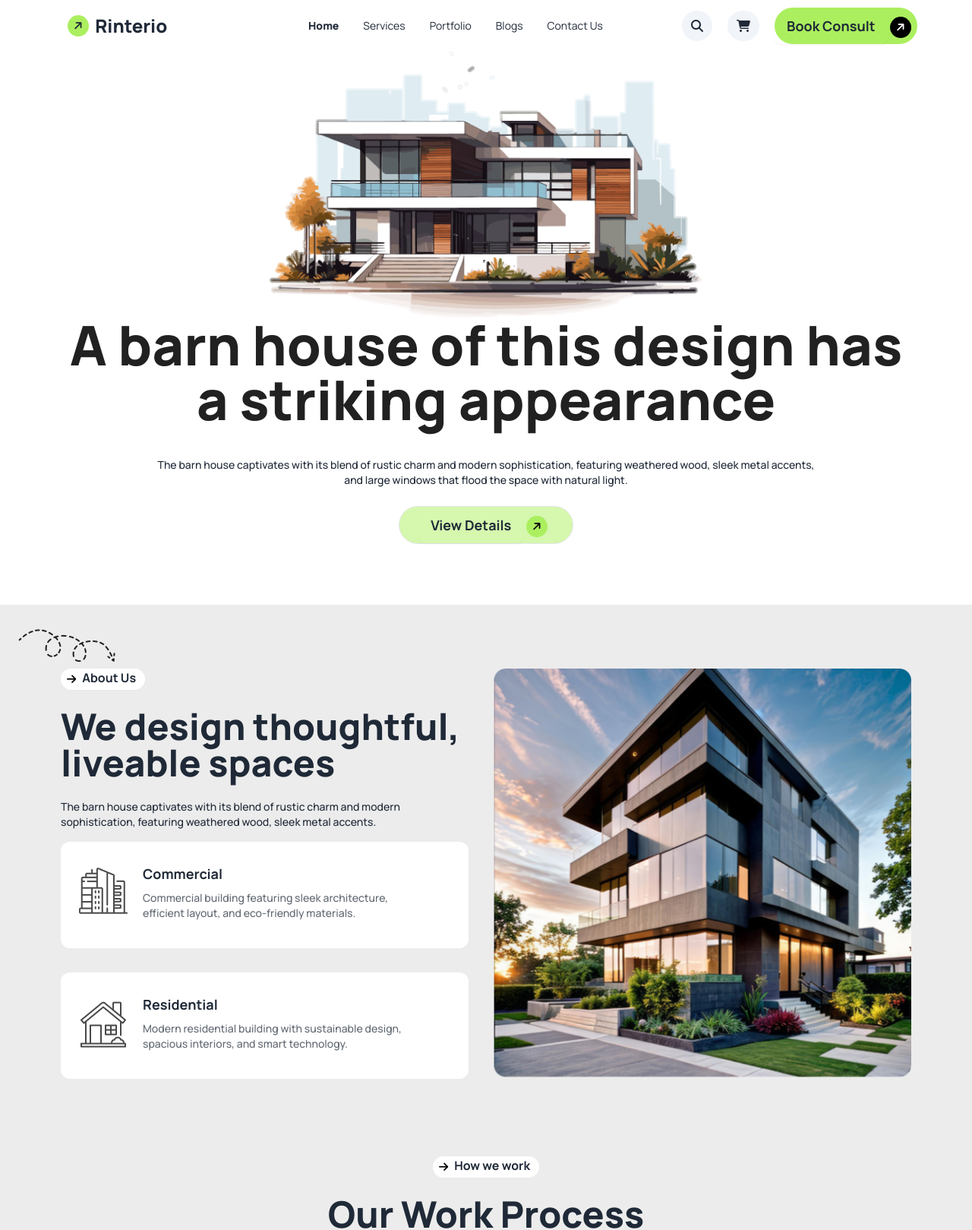
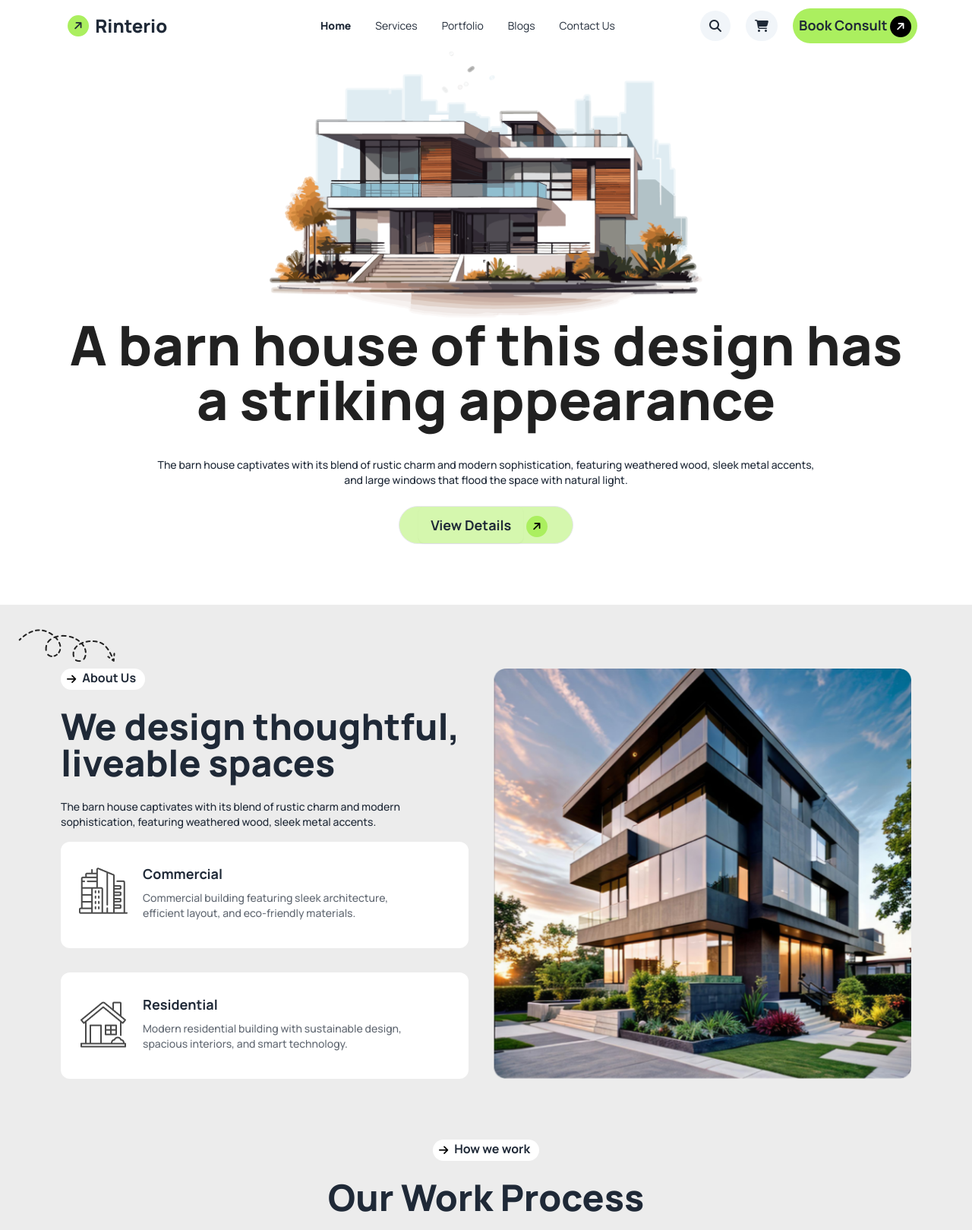
Before and after one commit to Sabbir-663/assignment-003, a plain HTML site: page index.html in a window 1280 px wide. Shown: the top 1619 px of the page at 76% size. Drawn offline with nearby package versions, Linux system fonts and the light colour scheme.

Commit message:
finally done ready to submit

```diff
--- a/index.html
+++ b/index.html
@@ -55,7 +55,7 @@
               <h1 class="font-extrabold text-2xl">Rinterio</h1>
             </a>
           </div>
-          <div class="navbar-center hidden lg:flex mr-20">
+          <div class="navbar-center hidden lg:flex -ml-12 ">
             <ul class="menu menu-horizontal px-1">
               <li class="font-extrabold"><a>Home</a></li>
               <li><a>Services</a></li>
@@ -71,8 +71,8 @@
               ></i>
             </div>
 
-            <div class="bg-[#ABEF5F] pr-2 rounded-full hidden lg:inline hover:bg-slate-300">
-              <a class="btn bg-transparent border-none font-bold text-lg hover:bg-slate-300">Book Consult</a>
+            <div class="bg-[#ABEF5F] pr-2 rounded-full hidden md:inline hover:bg-slate-300 py-2 pl-2">
+              <a class=" border-none font-bold text-lg hover:bg-slate-300">Book Consult</a>
               <i class="fa-solid fa-arrow-right bg-[#000000] rounded-full py-1 px-2 text-sm -rotate-45 text-white"></i>
             </div>
 
@@ -165,8 +165,11 @@
             </div>
           </div>
         </div>
-        <div class="md:pl-8 md:pb-6">
-          <img class="hidden md:flex" src="./assets/Rectangle.png" alt="">
+        <div class="md:pl-8 md:">
+          <img class="hidden md:flex  h-full" src="./assets/Rectangle.png" alt="">
+
+        </div>
+        <div>
           <img class="md:hidden rounded-xl" src="./assets/Rectangle 2.png" alt="">
         </div>
         </section>
```
